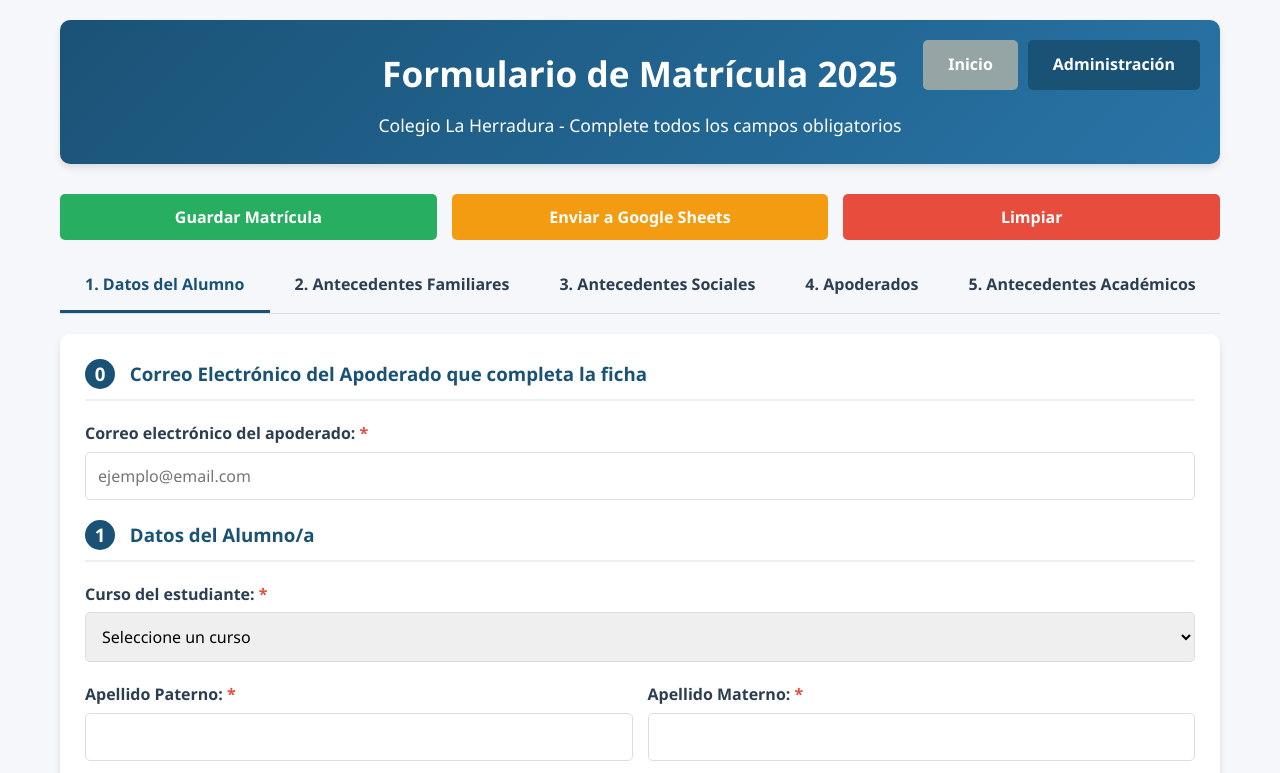
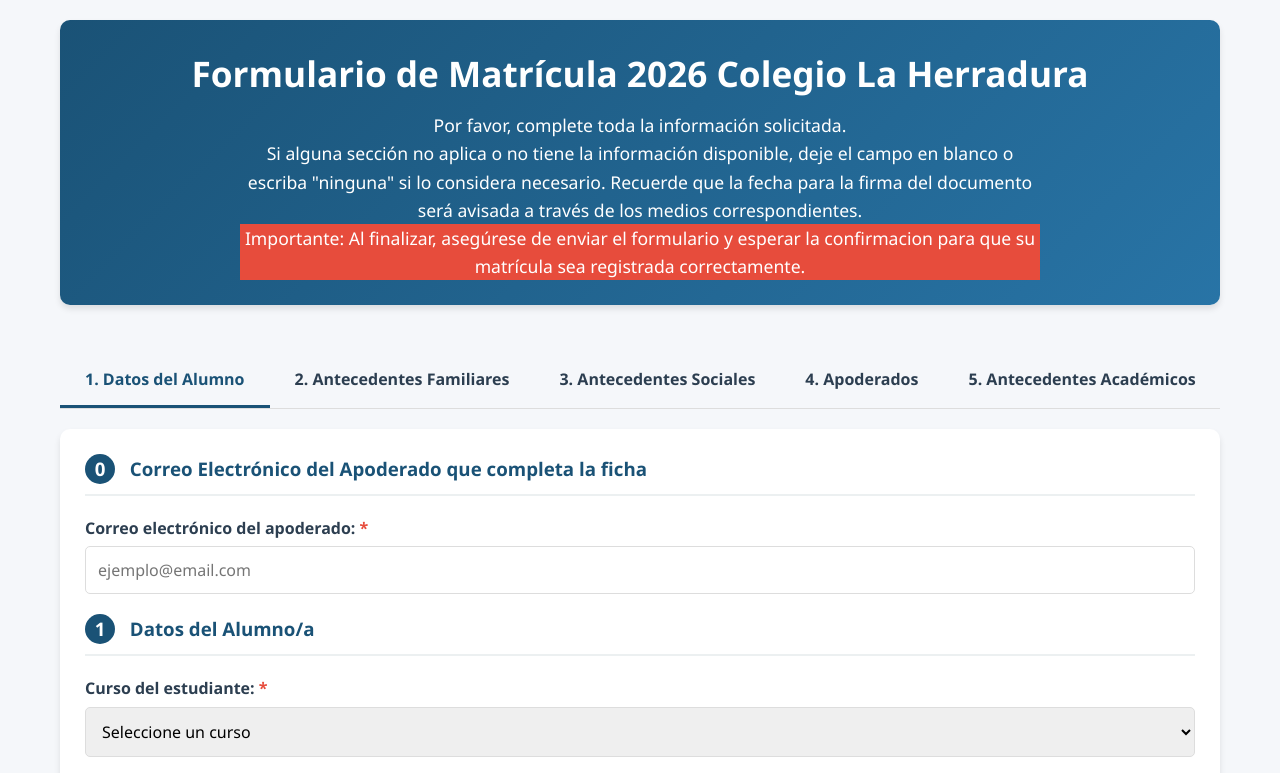
Before and after one commit to AlvaroTabiloS/la-herradura, a plain HTML site: page formulario.html in a window 1280 px wide. Shown: the top 773 px of the page. Drawn offline with nearby package versions, Linux system fonts and the light colour scheme.

Commit message:
Se  agrega descripcion y se modifica la visualizacion

```diff
--- a/formulario.html
+++ b/formulario.html
@@ -22,12 +22,14 @@
 
     <div class="container">
         <header>
-            <h1>Formulario de Matrícula 2025</h1>
-            <p class="description">Colegio La Herradura - Complete todos los campos obligatorios</p>
-            <nav class="main-nav">
+            <h1>Formulario de Matrícula 2026 Colegio La Herradura </h1>
+            <p class="description">Por favor, complete toda la información solicitada.</p>
+            <p class="description"> Si alguna sección no aplica o no tiene la información disponible, deje el campo en blanco o escriba "ninguna" si lo considera necesario. Recuerde que la fecha para la firma del documento será avisada a través de los medios correspondientes.</p>
+            <p class="description btn-danger">Importante: Al finalizar, asegúrese de enviar el formulario y esperar la confirmacion para que su matrícula sea registrada correctamente.</p>
+            <!--<nav class="main-nav">
                 <a href="index.html" class="btn btn-secondary">Inicio</a>
                 <a href="administracion.html" class="btn">Administración</a>
-            </nav>
+            </nav>-->
         </header>
 
         <!-- Botón de configuración de Google Sheets (solo para admin)
@@ -45,11 +47,11 @@
         </div>-->
 
         <div class="actions">
-            <button id="save-form-btn" class="btn btn-success">Guardar Matrícula</button>
+            <!--<button id="save-form-btn" class="btn btn-success">Guardar Matrícula</button>
             <button id="send-to-drive-btn" class="btn btn-warning">Enviar a Google Sheets</button>
-            <!--<button id="preview-pdf-btn" class="btn">Vista Previa PDF</button>
-            <button id="export-csv-btn" class="btn btn-secondary">Exportar CSV</button>-->
-            <button id="clear-form-btn" class="btn btn-danger">Limpiar</button>
+            <button id="preview-pdf-btn" class="btn">Vista Previa PDF</button>
+            <button id="export-csv-btn" class="btn btn-secondary">Exportar CSV</button>
+            <button id="clear-form-btn" class="btn btn-danger">Limpiar</button>-->
         </div>
 
         <div id="form-alert" class="alert hidden"></div>
```
